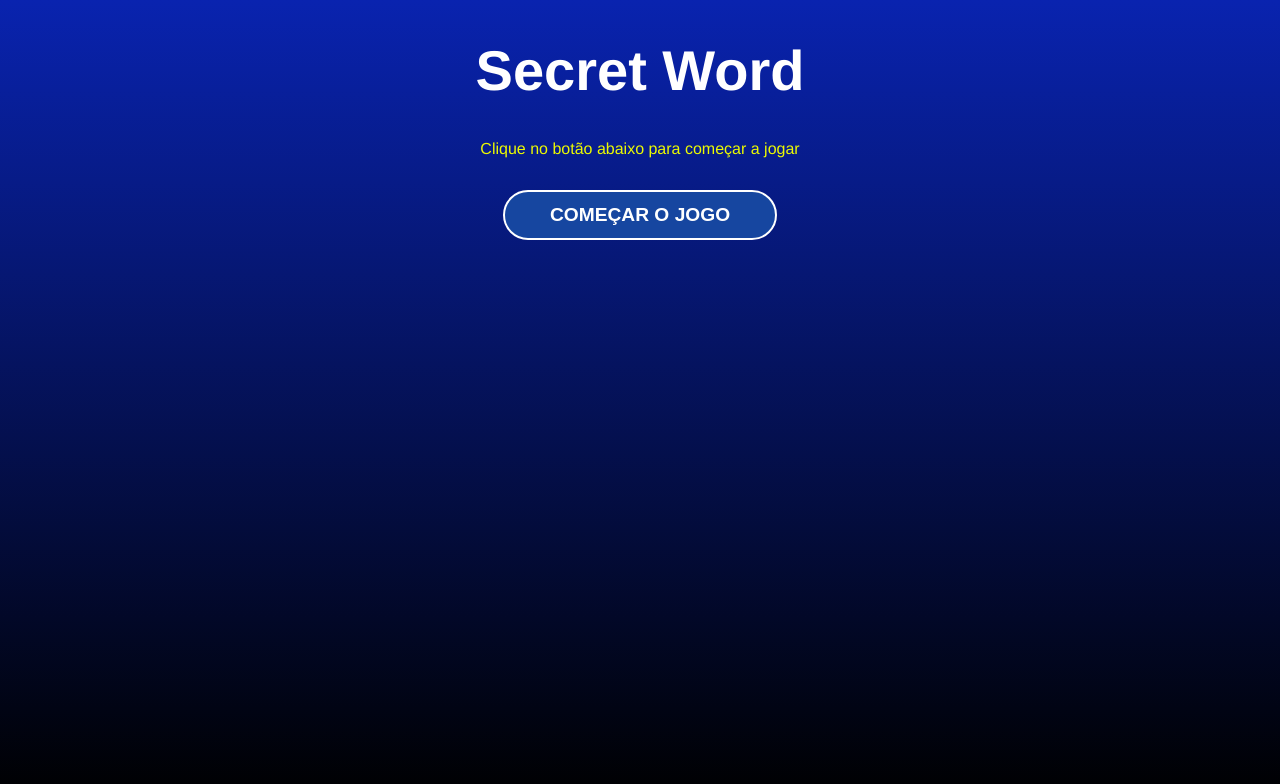
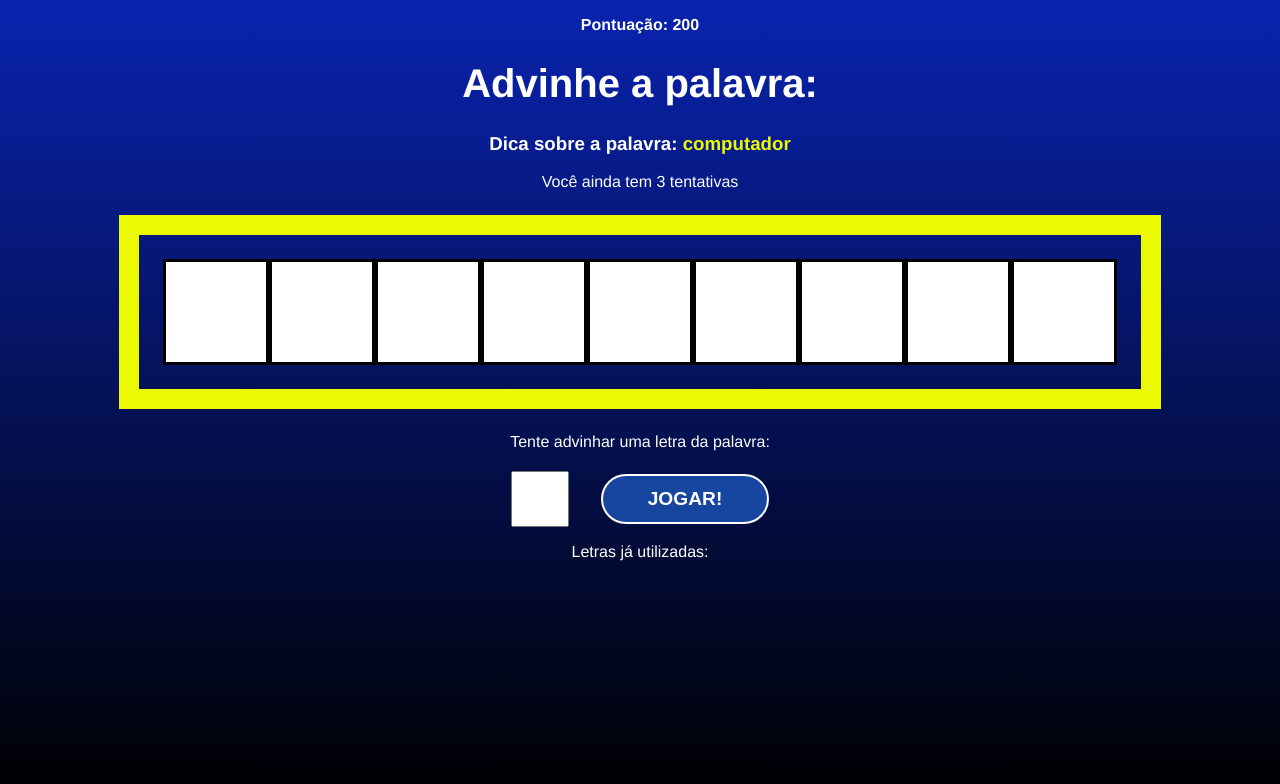
Before and after one commit to ederhscc/project-secret-word, a React (Vite) app: page / in a window 1280 px wide. Shown: the top 784 px of the page. Built offline with nearby package versions, Linux system fonts and the light colour scheme.

Commit message:
win condition

```diff
--- a/src/App.jsx
+++ b/src/App.jsx
@@ -33,7 +33,7 @@
   const [guesses, setGuesses] = useState(guessesQty);
   const [score, setScore] = useState(0);
 
-  const pickWordAndCategory = () => {
+  const pickWordAndCategory = useCallback(() => {
     // Pick a random category
     const categories = Object.keys(words);
     const category =
@@ -43,11 +43,14 @@
     const word =
       words[category][Math.floor(Math.random() * words[category].length)];
 
-    return {word, category};
-  };
+    return { word, category };
+  }, [words]);
 
   // starts the secret word game
-  const startGame = () => {
+  const startGame = useCallback(() => {
+    // clear all letter
+    clearLetterStates();
+
     // pick word and pick category
     const { word, category } = pickWordAndCategory();
 
@@ -56,24 +59,20 @@
 
     wordLetters = wordLetters.map((l) => l.toLowerCase());
 
-    console.log(word, category);
-    console.log(wordLetters);
-
     // fill states
     setPikedWord(word);
     setPickedCategory(category);
     setLetters(wordLetters);
 
     setGamestage(stages[1].name);
-  };
+  }, [pickWordAndCategory]);
 
   // process the letter input
   const verifyLetter = (letter) => {
-
     const normalizedLetter = letter.toLowerCase();
 
     // check if letter has alredy been utilized
-    if(
+    if (
       guessedLetters.includes(normalizedLetter) ||
       wrongLetters.includes(normalizedLetter)
     ) {
@@ -81,7 +80,7 @@
     }
 
     // push guessed letter or remove a guess
-    if(letters.includes(normalizedLetter)) {
+    if (letters.includes(normalizedLetter)) {
       setGuessedLetters((actualGuessedLetters) => [
         ...actualGuessedLetters,
         normalizedLetter,
@@ -94,7 +93,6 @@
 
       setGuesses((actualGuesses) => actualGuesses - 1);
     }
-
   };
 
   const clearLetterStates = () => {
@@ -102,14 +100,30 @@
     setWrongLetters([]);
   };
 
+  // check if guesses ended
   useEffect(() => {
-    if(guesses <= 0) {
+    if (guesses <= 0) {
       // reset all states
       clearLetterStates();
 
-      setGamestage(stages[2].name)
+      setGamestage(stages[2].name);
     }
   }, [guesses]);
+
+  // check win condition
+  useEffect(() => {
+    // forma um novo array sem letras repetidas
+    const uniqueLetters = [...new Set(letters)];
+
+    // win condition
+    if (guessedLetters.length === uniqueLetters.length) {
+      // add score
+      setScore((actualScore) => (actualScore += 100));
+
+      // restart game with new word
+      startGame();
+    }
+  }, [guessedLetters, letters, startGame]);
 
   // restart the game
   const retry = () => {
@@ -122,7 +136,8 @@
   return (
     <div className="App">
       {gameStage === "start" && <StartScreen startGame={startGame} />}
-      {gameStage === "game" && <Game
+      {gameStage === "game" && (
+        <Game
           verifyLetter={verifyLetter}
           pickedWord={pickedWord}
           pickedCategory={pickedCategory}
@@ -131,7 +146,8 @@
           wrongLetters={wrongLetters}
           guesses={guesses}
           score={score}
-      />}
+        />
+      )}
       {gameStage === "end" && <GameOver retry={retry} score={score} />}
     </div>
   );
```
Also changed, not shown: src/components/GameOver.jsx (+7 -7 lines). Lines whose indentation alone changed are shown as unchanged.
